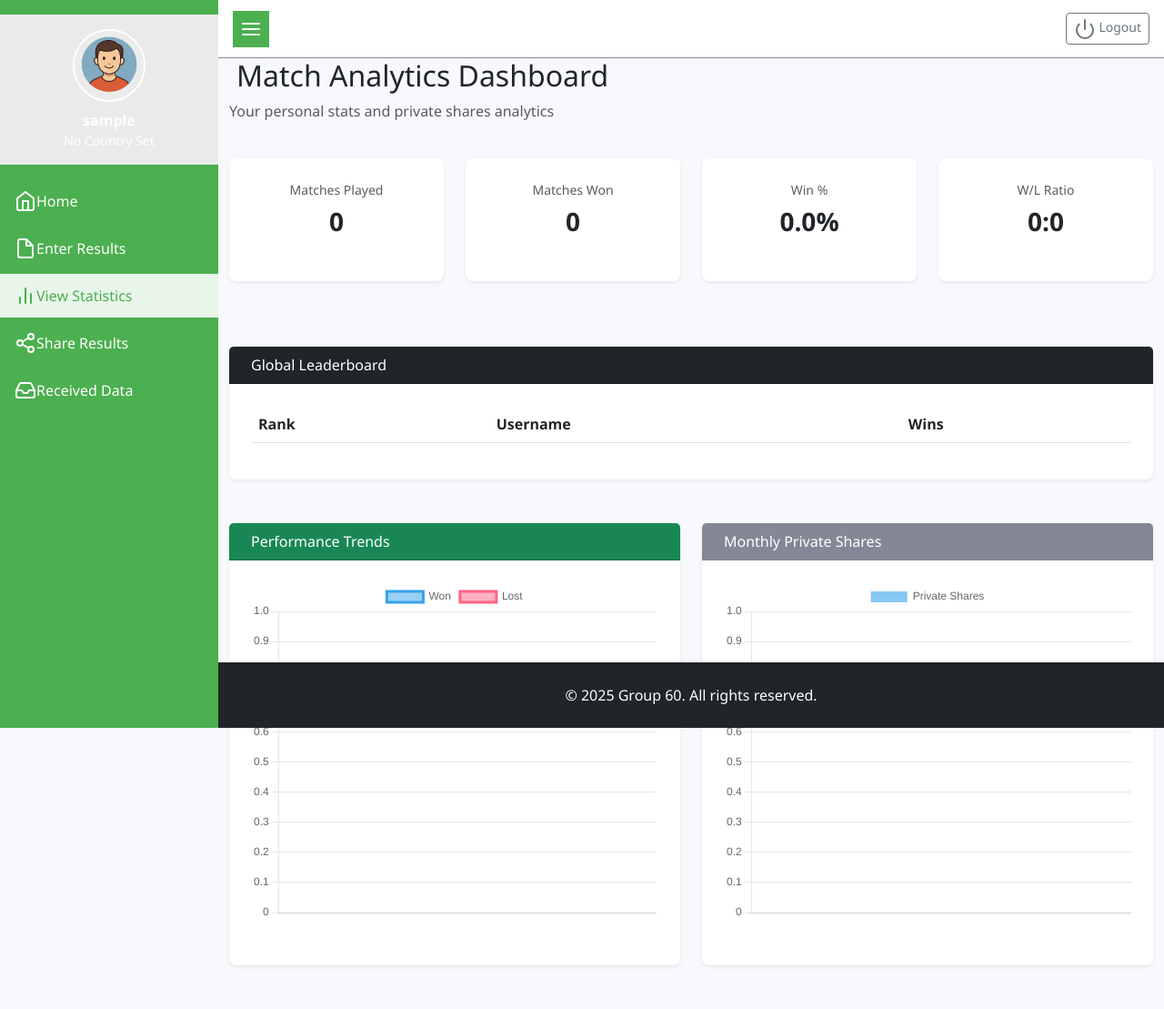
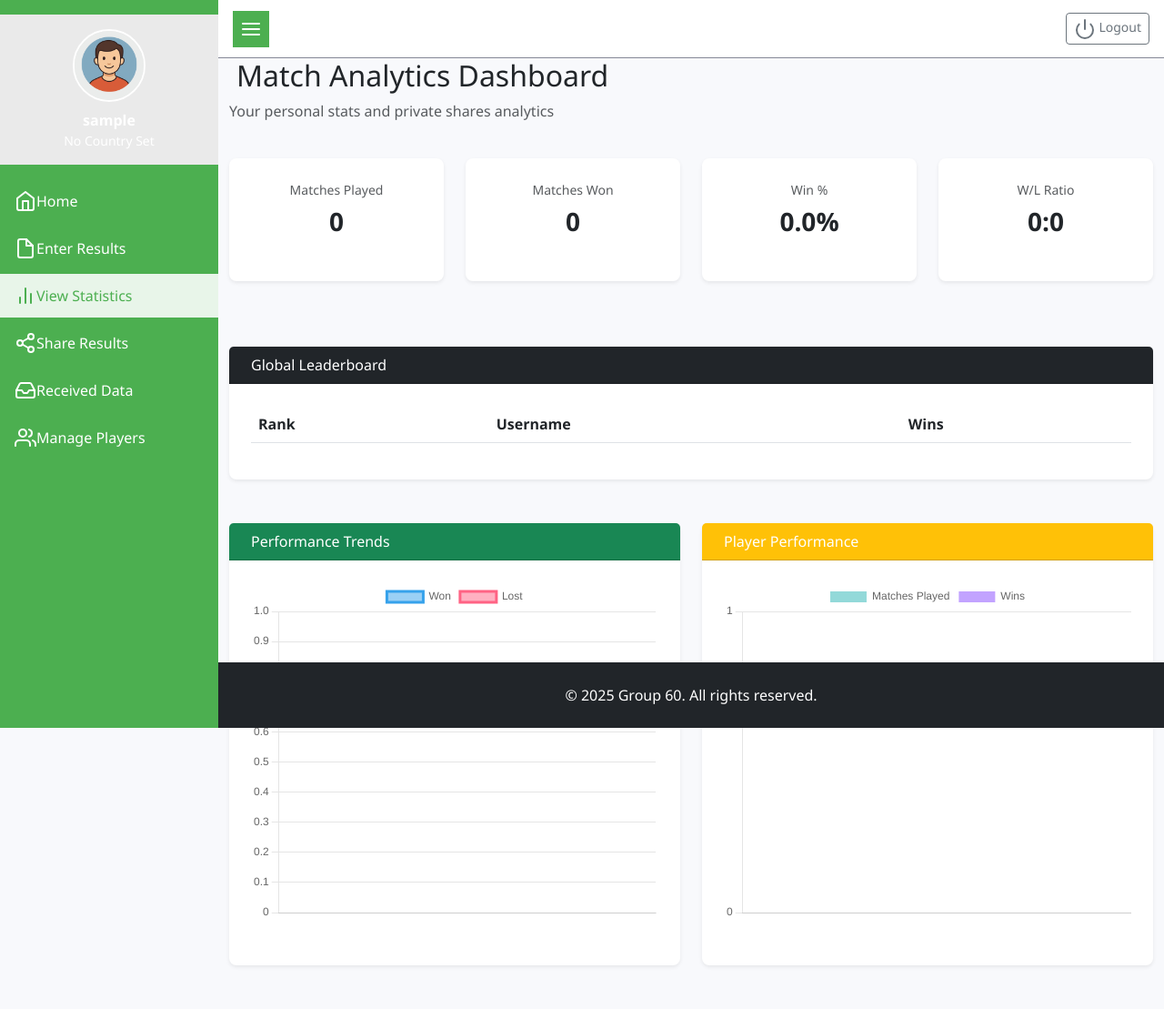
Before and after one commit to ThanhVinhTong/Tennis-Tournament, a Flask app: page /view_stats in a window 1280 px wide. Shown: the whole page at 91% size. Run offline with Flask 3, Linux system fonts and the light colour scheme; the visitor is signed in with stand-in values (Sample User, id 1); data that the repository does not hold is empty.

Commit message:
Add player to the database to store player information

```diff
--- a/app/main/routes.py
+++ b/app/main/routes.py
@@ -1,18 +1,16 @@
-from datetime import datetime, date
-from collections import defaultdict
-import csv, io, json
-
 from flask import (
-    abort, render_template, redirect, url_for, flash,
+    render_template, redirect, url_for, flash,
     request, jsonify
 )
 from flask_login import login_required, current_user
+from datetime import datetime, date
 from sqlalchemy import func, desc
+from collections import defaultdict
 
 from app import db
-from app.models import MatchResult, ShareResult, User
 from app.main import bp
-from app.main.forms import MatchResultForm, UploadForm
+from app.models import Player, MatchResult, ShareResult, User
+from app.main.forms import PlayerForm, MatchResultForm, UploadForm
 
 
 @bp.route('/home')
@@ -32,6 +30,35 @@ def index():
         return render_template('main/home.html')
     return redirect(url_for('auth.login'))
 
+# —— 球员管理 —— #
+@bp.route('/players', methods=['GET', 'POST'])
+@login_required
+def manage_players():
+    form = PlayerForm()
+    players = Player.query.order_by(Player.name).all()
+
+    if form.validate_on_submit():
+        # 避免重名
+        if Player.query.filter_by(name=form.name.data).first():
+            flash('Player already exists.', 'warning')
+        else:
+            p = Player(name=form.name.data, country=form.country.data)
+            db.session.add(p)
+            db.session.commit()
+            flash('✅ Player added.', 'success')
+        return redirect(url_for('main.manage_players'))
+
+    return render_template('main/players.html', form=form, players=players)
+
+@bp.route('/players/delete/<int:pid>', methods=['POST'])
+@login_required
+def delete_player(pid):
+    p = Player.query.get_or_404(pid)
+    db.session.delete(p)
+    db.session.commit()
+    flash('🗑️ Player deleted.', 'info')
+    return redirect(url_for('main.manage_players'))
+
 
 # —— upload part —— #
 @bp.route('/upload', methods=['GET', 'POST'])
@@ -40,13 +67,13 @@ def upload():
     manual_form = MatchResultForm(prefix='m')
     upload_form = UploadForm(prefix='u')
 
-    # prepare player choices
-    users = User.query.order_by(User.username).all()
-    choices = [(u.username, u.username) for u in users]
+    # Load players into the form
+    players = Player.query.order_by(Player.name).all()
+    choices = [(p.id, p.name) for p in players]
     manual_form.player1.choices = choices
     manual_form.player2.choices = choices
 
-    # 1. CSV upload & preview
+    # —— 1. CSV upload & preview ——
     if upload_form.validate_on_submit() and upload_form.submit_csv.data:
         data = upload_form.csv_file.data.read().decode('utf-8')
         stream = io.StringIO(data)
@@ -54,7 +81,7 @@ def upload():
 
         rows, errors = [], []
         for idx, row in enumerate(reader, start=1):
-            missing = [k for k, v in row.items() if not v or not v.strip()]
+            missing = [k for k,v in row.items() if not v or not v.strip()]
             if missing:
                 errors.append((idx, missing))
             rows.append(row)
@@ -66,33 +93,35 @@ def upload():
             errors=errors
         )
 
-    # 2. Manual entry
+    # —— 2. Manual entry ——
     if manual_form.submit_manual.data and manual_form.validate_on_submit():
-        p1, p2 = manual_form.player1.data, manual_form.player2.data
-        s1, s2 = manual_form.score1.data, manual_form.score2.data
+        p1_id = manual_form.player1.data
+        p2_id = manual_form.player2.data
+        s1 = manual_form.score1.data
+        s2 = manual_form.score2.data
 
         if s1 == s2:
-            flash('⚠️ There is no tied game in Tennis, please check again the result', 'danger')
+            flash('⚠️ There is no tied game in Tennis.', 'danger')
             return redirect(url_for('main.upload'))
 
-        winner = p1 if s1 > s2 else p2
+        winner_id = p1_id if s1 > s2 else p2_id
         score_str = f"{s1}-{s2}"
 
         m = MatchResult(
             tournament_name=manual_form.tournament_name.data,
-            player1=p1,
-            player2=p2,
+            player1_id=p1_id,
+            player2_id=p2_id,
+            winner_id=winner_id,
             score=score_str,
-            winner=winner,
             match_date=manual_form.match_date.data or datetime.utcnow(),
             user_id=current_user.id
         )
         db.session.add(m)
         db.session.commit()
-        flash('✅ Single record submitted successfully!', 'success')
+        flash('✅ Match recorded.', 'success')
         return redirect(url_for('main.view_stats'))
 
-    # GET or validation failure
+    # —— GET or validation failure ——
     return render_template(
         'main/upload.html',
         manual_form=manual_form,
@@ -111,14 +140,21 @@ def upload_confirm():
 
     count = 0
     for r in rows:
+        # Lookup players by name
+        p1 = Player.query.filter_by(name=r['player1']).first()
+        p2 = Player.query.filter_by(name=r['player2']).first()
+        w  = Player.query.filter_by(name=r['winner']).first()
+        if not (p1 and p2 and w):
+            continue
+
         try:
             m = MatchResult(
                 tournament_name=r['tournament_name'],
                 match_date=datetime.strptime(r['match_date'], '%Y-%m-%d'),
-                player1=r['player1'],
-                player2=r['player2'],
+                player1_id=p1.id,
+                player2_id=p2.id,
+                winner_id=w.id,
                 score=r['score'],
-                winner=r['winner'],
                 user_id=current_user.id
             )
             db.session.add(m)
@@ -131,11 +167,10 @@ def upload_confirm():
     return redirect(url_for('main.view_stats'))
 
 
-# —— view_stats part —— #
 @bp.route('/view_stats')
 @login_required
 def view_stats():
-    # 1. Personal: own + private shared to me
+    # —— 1. 个人 own + 私有分享 —— #
     own = (MatchResult.query
            .filter_by(user_id=current_user.id)
            .order_by(desc(MatchResult.match_date))
@@ -147,51 +182,94 @@ def view_stats():
                    .order_by(desc(ShareResult.timestamp))
                    .all()
     ]
-    personal = sorted(own + private_shared, key=lambda r: r.match_date, reverse=True)
+    personal = sorted(own + private_shared,
+                      key=lambda r: r.match_date, reverse=True)
 
-    total = len(personal)
-    wins = sum(1 for r in personal if r.winner == current_user.username)
+    total  = len(personal)
+    # 找到当前用户对应的 Player.id（假设用户名即 Player.name）
+    user_player = Player.query.filter_by(name=current_user.username).first()
+    pid = user_player.id if user_player else None
+    # 计算胜负
+    wins   = sum(1 for r in personal if r.winner_id == pid)
     losses = total - wins
-    stats = {
+    stats  = {
         'total_matches':  total,
         'win_count':      wins,
         'win_percentage': f"{(wins/total*100):.1f}%" if total else "0.0%",
         'win_loss_ratio': f"{wins}:{losses}"
     }
 
+    # 折线图数据
     rev = list(reversed(personal))
     chart_labels = [r.match_date.strftime('%b %Y') for r in rev]
-    chart_won    = [1 if r.winner == current_user.username else 0 for r in rev]
-    chart_lost   = [1 if r.winner != current_user.username else 0 for r in rev]
+    chart_won    = [1 if r.winner_id == pid else 0 for r in rev]
+    chart_lost   = [1 if r.winner_id != pid else 0 for r in rev]
     recent5      = personal[:5]
 
-    # 2. Private sharing statistics by month
-    monthly = (
+    # —— 2. 全局排名：按球员胜场数排序 —— #
+    user_win_counts = (
         db.session.query(
-            func.strftime('%Y-%m', ShareResult.timestamp).label('month'),
-            func.count(ShareResult.id).label('cnt')
+            Player.name.label('username'),
+            func.count(MatchResult.id).label('win_count')
         )
-        .filter(
-            ShareResult.sender_id == current_user.id,
-            ShareResult.is_public == False
-        )
-        .group_by('month')
-        .order_by('month')
-        .all()
-    )
-    private_months = [m.month for m in monthly]
-    private_counts = [m.cnt   for m in monthly]
-
-    # 3. Global ranking
-    user_win_counts = (
-        db.session.query(MatchResult.winner, func.count(MatchResult.id).label('win_count'))
-        .group_by(MatchResult.winner)
+        .join(MatchResult, MatchResult.winner_id == Player.id)
+        .group_by(Player.name)
         .order_by(desc('win_count'))
         .all()
     )
-    global_ranking = [{'username': u[0], 'win_count': u[1]} for u in user_win_counts]
-    user_rank = next((i + 1 for i, u in enumerate(global_ranking)
-                      if u['username'] == current_user.username), None)
+    global_ranking = [
+        {'username': name, 'win_count': cnt}
+        for name, cnt in user_win_counts
+    ]
+    user_rank = next((i+1 for i,u in enumerate(global_ranking)
+                      if u['username']==current_user.username), None)
+
+    # —— 3. 球员参赛 & 胜率统计 —— #
+    # 先拿出所有参赛 ID（player1_id 或 player2_id）
+    subq_participants = (
+        db.session.query(MatchResult.player1_id.label('pid'))
+        .union_all(
+            db.session.query(MatchResult.player2_id.label('pid'))
+        )
+        .subquery()
+    )
+    # 出场次数
+    played_stats = (
+        db.session.query(
+            Player.name.label('player'),
+            func.count().label('played')
+        )
+        .join(subq_participants, Player.id == subq_participants.c.pid)
+        .group_by(Player.name)
+        .subquery()
+    )
+    # 胜场次数
+    wins_stats = (
+        db.session.query(
+            Player.name.label('player'),
+            func.count().label('wins')
+        )
+        .join(MatchResult, MatchResult.winner_id == Player.id)
+        .group_by(Player.name)
+        .subquery()
+    )
+    # 合并出场与胜场，算胜率
+    stats_players = (
+        db.session.query(
+            played_stats.c.player,
+            played_stats.c.played,
+            func.coalesce(wins_stats.c.wins, 0).label('wins'),
+            (func.coalesce(wins_stats.c.wins, 0)
+             / played_stats.c.played * 100).label('win_pct')
+        )
+        .outerjoin(wins_stats, played_stats.c.player == wins_stats.c.player)
+        .order_by(desc(played_stats.c.played))
+        .all()
+    )
+    player_names   = [r.player   for r in stats_players]
+    player_played  = [r.played   for r in stats_players]
+    player_wins    = [r.wins     for r in stats_players]
+    player_win_pct = [round(r.win_pct,1) for r in stats_players]
 
     return render_template(
         'main/view_stats.html',
@@ -202,8 +280,10 @@ def view_stats():
         recent_results=recent5,
         user_rank=user_rank,
         global_ranking=global_ranking,
-        private_months=private_months,
-        private_counts=private_counts
+        player_names=player_names,
+        player_played=player_played,
+        player_wins=player_wins,
+        player_win_pct=player_win_pct
     )
 
 
@@ -273,42 +353,73 @@ def api_matches_by_date():
 @login_required
 def share():
     if request.method == 'GET':
-        # 1) User's own matches
-        match_results = (
+        # 1. 当前用户的比赛
+        raw_matches = (
             MatchResult.query
-            .filter_by(user_id=current_user.id)
-            .order_by(desc(MatchResult.match_date))
-            .all()
+                       .filter_by(user_id=current_user.id)
+                       .order_by(desc(MatchResult.match_date))
+                       .all()
         )
-        # 2) All other users
+        # 预处理：将每条 MatchResult 转成字典，附带 player1_name, player2_name, winner_name
+        share_matches = []
+        for m in raw_matches:
+            p1 = Player.query.get(m.player1_id)
+            p2 = Player.query.get(m.player2_id)
+            w  = Player.query.get(m.winner_id)
+            share_matches.append({
+                'id':         m.id,
+                'date':       m.match_date.strftime('%Y-%m-%d'),
+                'tournament': m.tournament_name,
+                'players':    f"{p1.name if p1 else '-'} vs {p2.name if p2 else '-'}",
+                'score':      m.score,
+                'winner':     w.name if w else '-'
+            })
+
+        # 2. 下拉可选用户名单
         all_users = User.query.filter(User.id != current_user.id) \
                               .order_by(User.username).all()
         all_users_data = [{'id': u.id, 'username': u.username} for u in all_users]
-        # 3) Existing private shares map
+
+        # 3. 已私有分享映射
         shared_map = defaultdict(list)
-        private_recs = ShareResult.query.filter_by(
-            sender_id=current_user.id, is_public=False
-        ).all()
-        for s in private_recs:
-            shared_map[s.match_result_id].append(s.recipient_id)
+        for sr in ShareResult.query.filter_by(sender_id=current_user.id, is_public=False):
+            shared_map[sr.match_result_id].append(sr.recipient_id)
+
+        # 4. 私有分享历史
+        share_history = []
+        recs = (
+            ShareResult.query
+                       .filter_by(sender_id=current_user.id, is_public=False)
+                       .order_by(desc(ShareResult.timestamp))
+                       .all()
+        )
+        for sr in recs:
+            mr = sr.match_result
+            p1 = Player.query.get(mr.player1_id)
+            p2 = Player.query.get(mr.player2_id)
+            share_history.append({
+                'date':       sr.timestamp.strftime('%Y-%m-%d'),
+                'tournament': mr.tournament_name,
+                'players':    f"{p1.name if p1 else '-'} vs {p2.name if p2 else '-'}",
+                'recipient':  sr.recipient.username
+            })
 
         return render_template(
             'main/share.html',
-            match_results=match_results,
+            share_matches=share_matches,
             all_users_data=all_users_data,
             shared_map=shared_map,
-            current_username=current_user.username
+            current_username=current_user.username,
+            share_history=share_history
         )
 
-    # POST: handle private share
+    # POST: 私有分享
     data = request.get_json() or {}
     match_ids = data.get('match_ids', [])
     usernames = data.get('usernames', [])
-
     if not match_ids or not usernames:
         return jsonify({'message': 'match_ids and usernames required'}), 400
 
-    added = 0
     for mid in match_ids:
         for uname in usernames:
             user = User.query.filter_by(username=uname).first()
@@ -328,11 +439,8 @@ def share():
                     is_public=False,
                     timestamp=datetime.utcnow()
                 ))
-                added += 1
-
     db.session.commit()
-    return jsonify({'result': 'shared_private', 'added': added}), 200
-
+    return jsonify({'result': 'shared_private'}), 200
 
 @bp.route('/unshare/<int:share_id>', methods=['POST'])
 @login_required
--- a/app/static/css/style.css
+++ b/app/static/css/style.css
@@ -307,3 +307,9 @@ body.sidebar-collapsed .footer {
   /* 原有 padding 不变，只在底部多加 Footer 高度(约64px)+一点间距 */
   padding-bottom: calc(1.5rem + 64px + 1rem);
 }
+
+/* —— 调整 Share 页面左右内边距 —— */
+.content-wrapper .container-fluid {
+  padding-left: 2rem;
+  padding-right: 2rem;
+}
--- a/app/templates/base.html
+++ b/app/templates/base.html
@@ -154,6 +154,14 @@
               <i data-feather="inbox"></i><span>Received Data</span>
             </a>
           </li>
+
+
+          <li class="nav-item">
+            <a class="nav-link {% if request.endpoint=='main.manage_players' %}active{% endif %}"
+               href="{{ url_for('main.manage_players') }}">
+              <i data-feather="users"></i><span>Manage Players</span>
+            </a>
+          </li>
         </ul>
       </nav>
 
--- a/app/templates/main/view_stats.html
+++ b/app/templates/main/view_stats.html
@@ -67,16 +67,17 @@
       </div>
     </div>
 
+    <!-- 新增：球员参赛 & 胜率分布 Bar Chart -->
     <div class="col-lg-6 mb-4">
-      <div class="card h-100 shadow-sm">
-        <div class="card-header bg-primary text-white">
-          <i class="fas fa-share-alt me-2"></i>Monthly Private Shares
-        </div>
-        <div class="card-body">
-          <canvas id="privateCountChart" height="250"></canvas>
+       <div class="card h-100 shadow-sm">
+          <div class="card-header bg-warning text-white">
+            <i class="fas fa-user-friends me-2"></i>Player Performance
+          </div>
+          <div class="card-body">
+            <canvas id="playerChart" height="250"></canvas>
+          </div>
         </div>
       </div>
-    </div>
   </div>
 </div>
 {% endblock %}
@@ -98,19 +99,35 @@
       }
     );
 
+
+    // —— Player Performance Chart ——
     new Chart(
-      document.getElementById('privateCountChart').getContext('2d'), {
+      document.getElementById('playerChart').getContext('2d'), {
         type: 'bar',
         data: {
-          labels: {{ private_months|tojson }},
-          datasets: [{
-            label: 'Private Shares',
-            data: {{ private_counts|tojson }},
-            backgroundColor: 'rgba(54,162,235,0.6)'
-          }]
+          labels: {{ player_names|tojson }},
+          datasets: [
+            {
+              label: 'Matches Played',
+              data: {{ player_played|tojson }},
+              backgroundColor: 'rgba(75,192,192,0.6)'
+            },
+            {
+              label: 'Wins',
+              data: {{ player_wins|tojson }},
+              backgroundColor: 'rgba(153,102,255,0.6)'
+            }
+          ]
         },
-        options: { responsive: true, scales: { y: { beginAtZero: true } } }
+        options: {
+          responsive: true,
+          scales: {
+            y: { beginAtZero: true, ticks: { stepSize: 1 } }
+          }
+        }
       }
     );
+
+
   </script>
 {% endblock %}
```
Also changed, not shown: app/main/forms.py (+15 -2 lines), app/models.py (+41 -19 lines), app/templates/main/players.html (added, +41 -0 lines), app/templates/main/share.html (+50 -29 lines), migrations/versions/32d326ca98fc_add_player_table.py (renamed from migrations/versions/e2d75e820dec_initial_migration.py, +23 -11 lines).
